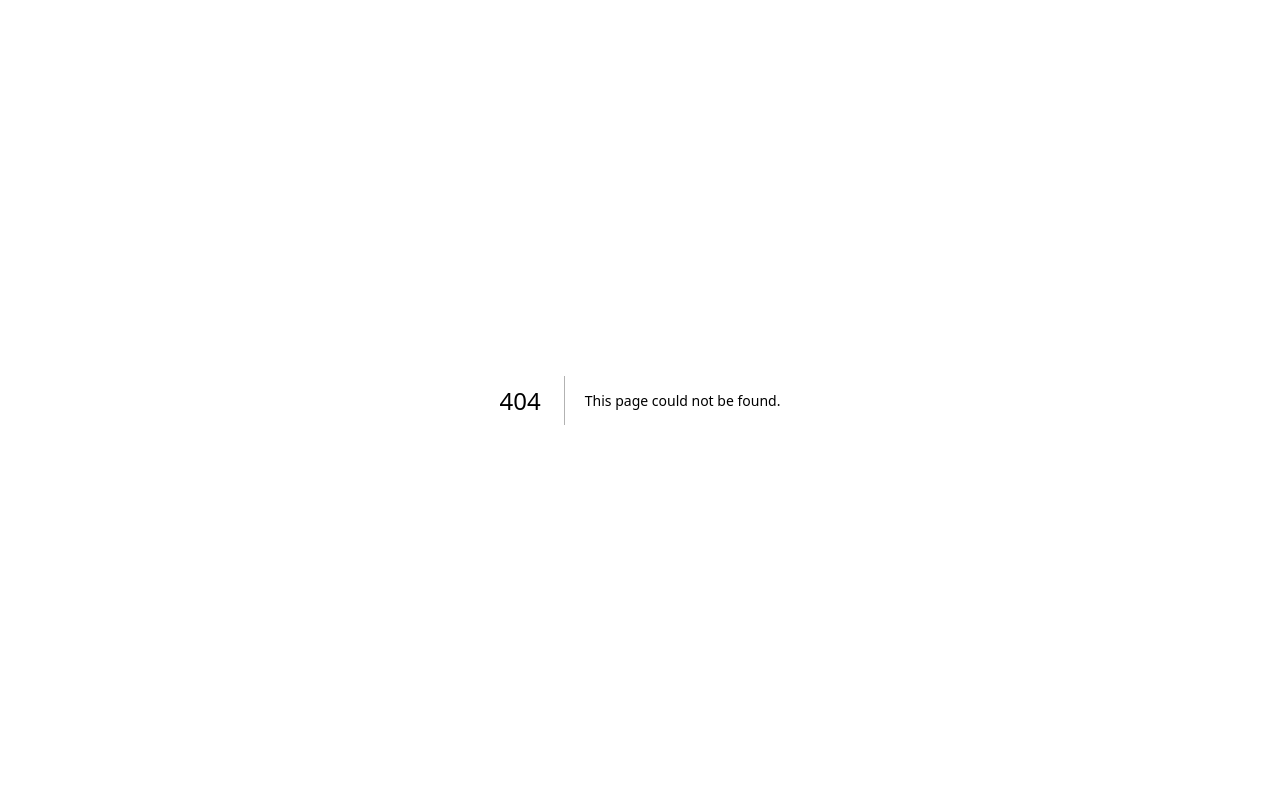
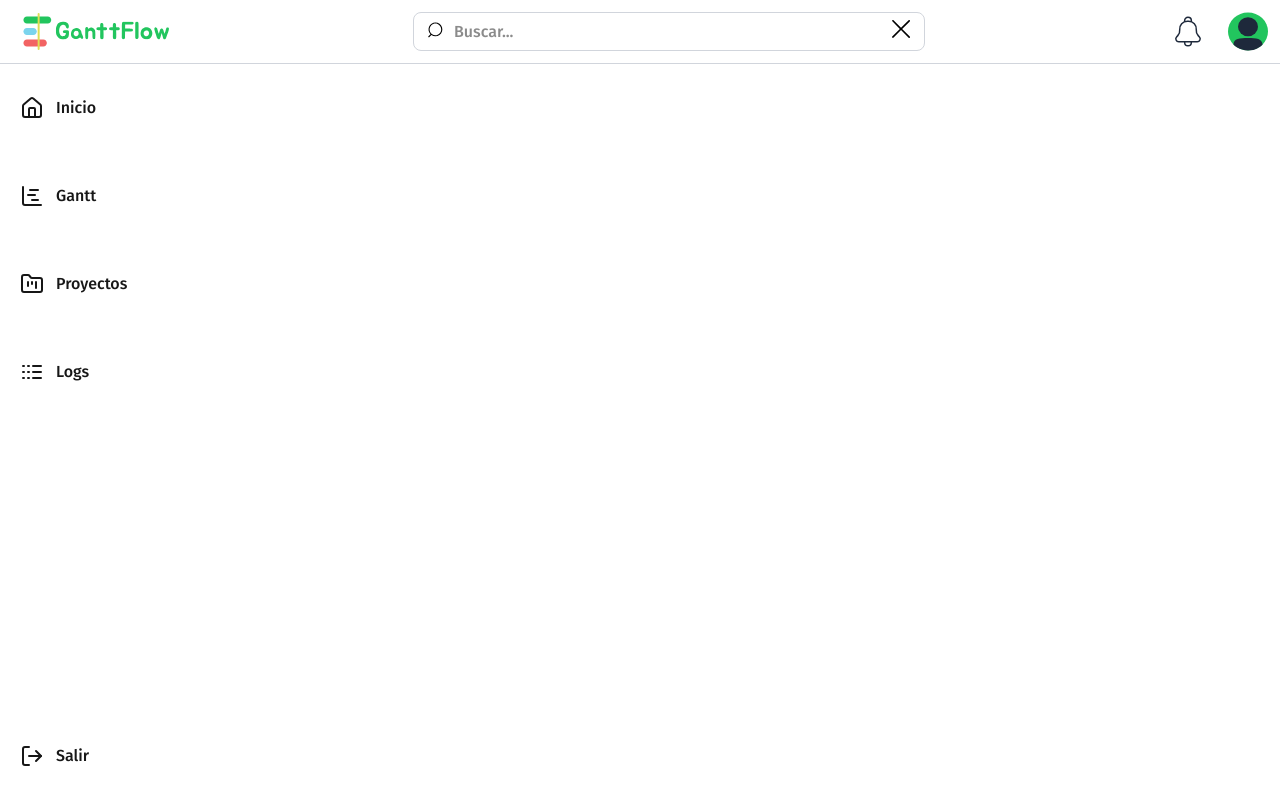
Before and after one commit to gantt-flow/web, a Next.js app in the folder client/: page /inicio/gantt in a window 1280 px wide. Before the commit this address had no page. Built offline with nearby package versions, Linux system fonts and the light colour scheme.

Commit message:
finished with layout for dashboard

```diff
--- /dev/null
+++ b/client/src/app/inicio/gantt/page.tsx
@@ -0,0 +1,9 @@
+
+
+export default function Gantt(){
+    return(
+        <div className="flex flex-row">
+
+        </div>
+    )
+}
--- /dev/null
+++ b/client/src/app/inicio/logs/page.tsx
@@ -0,0 +1,9 @@
+
+
+export default function Logs(){
+    return(
+        <div className="flex flex-row">
+
+        </div>
+    )
+}
--- /dev/null
+++ b/client/src/app/inicio/proyectos/page.tsx
@@ -0,0 +1,9 @@
+
+
+export default function Proyectos(){
+    return(
+        <div className="flex flex-row">
+
+        </div>
+    )
+}
--- a/client/src/components/sidebar.tsx
+++ b/client/src/components/sidebar.tsx
@@ -3,9 +3,9 @@ import Link from "next/link";
 
 const sideBarItems = [
     { icon: <House/>, label: 'Inicio', link: "/inicio" },
-    { icon: <ChartGantt/>, label: 'Gantt', link: "/gantt" },
-    { icon: <FolderKanban/>, label: 'Proyectos', link: "/projects" },
-    { icon: <Logs/>, label: 'Logs', link: "/logs" }
+    { icon: <ChartGantt/>, label: 'Gantt', link: "/inicio/gantt" },
+    { icon: <FolderKanban/>, label: 'Proyectos', link: "/inicio/proyectos" },
+    { icon: <Logs/>, label: 'Logs', link: "/inicio/logs" }
 ];
 
 export default function Sidebar() {
```
